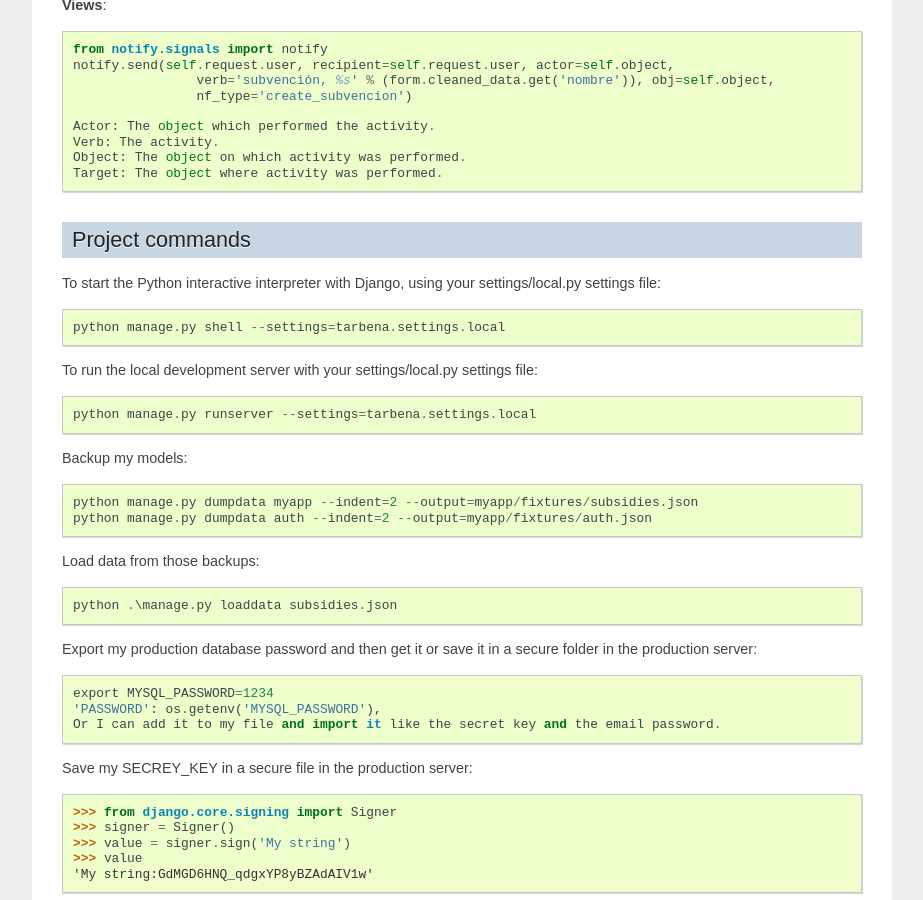
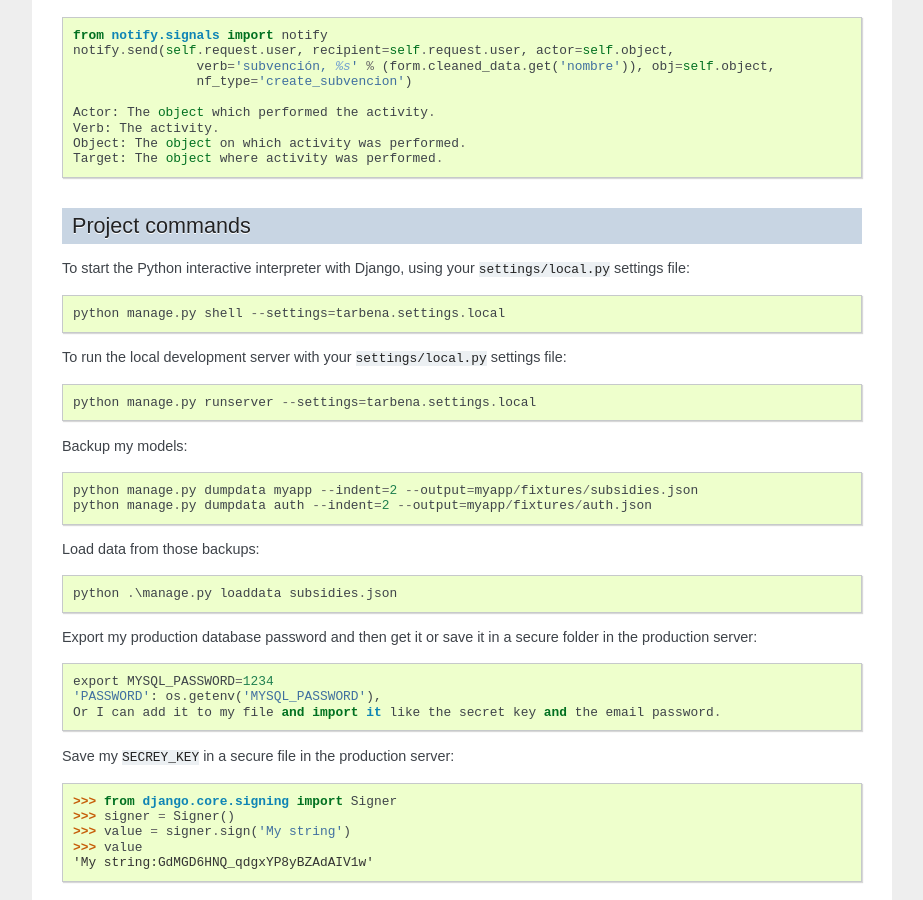
Before and after one commit to amosISA/tarbena_app, a Sphinx documentation site: the page built from docs/architecture.rst, in a window 1280 px wide and 900 px high, scrolled down 2991 px. Shown: the whole window, without its empty margins (198-1121 px from the left). Built offline with Sphinx 7.4.7, drawn with Linux system fonts in a browser that asks for light colours; some of the changed text lies outside the part shown.

Commit message:
Updated docs

```diff
--- a/docs/architecture.rst
+++ b/docs/architecture.rst
@@ -165,11 +164,11 @@ About the warning you can do::
 
 Project commands
 ----------------
-To start the Python interactive interpreter with Django, using your settings/local.py settings file::
+To start the Python interactive interpreter with Django, using your ``settings/local.py`` settings file::
 
     python manage.py shell --settings=tarbena.settings.local
 
-To run the local development server with your settings/local.py settings file::
+To run the local development server with your ``settings/local.py`` settings file::
 
     python manage.py runserver --settings=tarbena.settings.local
 
@@ -190,7 +189,7 @@ Export my production database password and then get it or save it in a secure fo
 
 
 
-Save my SECREY_KEY in a secure file in the production server::
+Save my ``SECREY_KEY`` in a secure file in the production server::
 
     >>> from django.core.signing import Signer
     >>> signer = Signer()
--- a/docs/deployment.rst
+++ b/docs/deployment.rst
@@ -1,8 +1,7 @@
 ============
 Secret files
 ============
-| When deploying don't save the secret files into the project. Save them into a safe place and ignore them with gitignore.
-| Things such as: database password, SECRET_KEY, email password, etc.
+| When deploying don't save the secret files into the project. Save them into a safe place and ignore them with gitignore. Things such as: database password, ``SECRET_KEY``, email password, etc.
 
 When I use::
 
--- a/docs/installation.rst
+++ b/docs/installation.rst
@@ -24,7 +24,7 @@ Requirements
 Get ready (Windows)
 ---------
 - Download `python <https://www.python.org/downloads/>`_
-- Install pip. For windows we get it `here <https://bootstrap.pypa.io/get-pip.py>`_
+- Install ``pip``. For windows we get it `here <https://bootstrap.pypa.io/get-pip.py>`_
 - Create an environment variable for pip::
 
     setx PATH "%PATH%;C:\Python27\Scripts"
@@ -39,8 +39,8 @@ Get ready (Windows)
     Scripts/activate => windows
     source bin/activate => linux
 
-- Install Django with pip
-- Install MySQL::
+- Install ``Django`` with pip
+- Install ``MySQL``::
 
     For Python 2.7:
     Download it here: http://www.codegood.com/download/10/
```
Also changed, not shown: other parts of docs/architecture.rst (+11 -12 lines).
